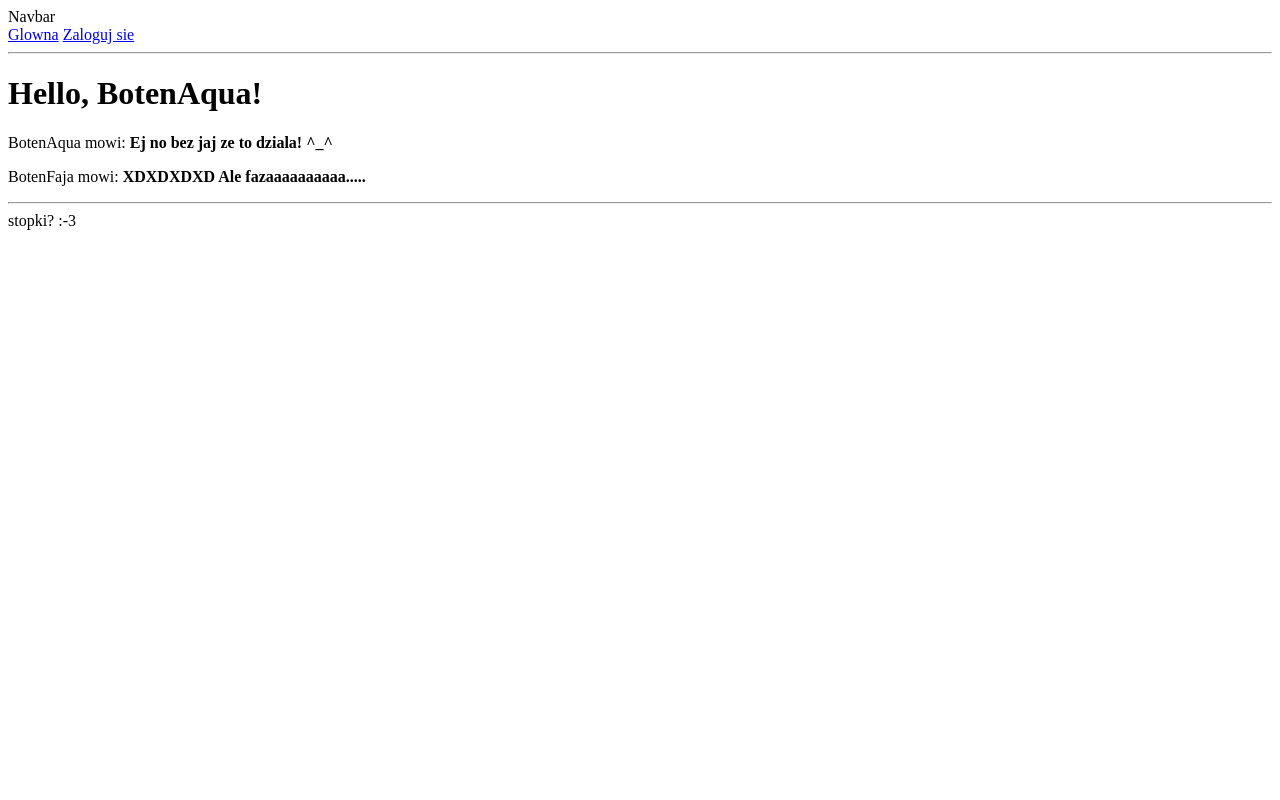
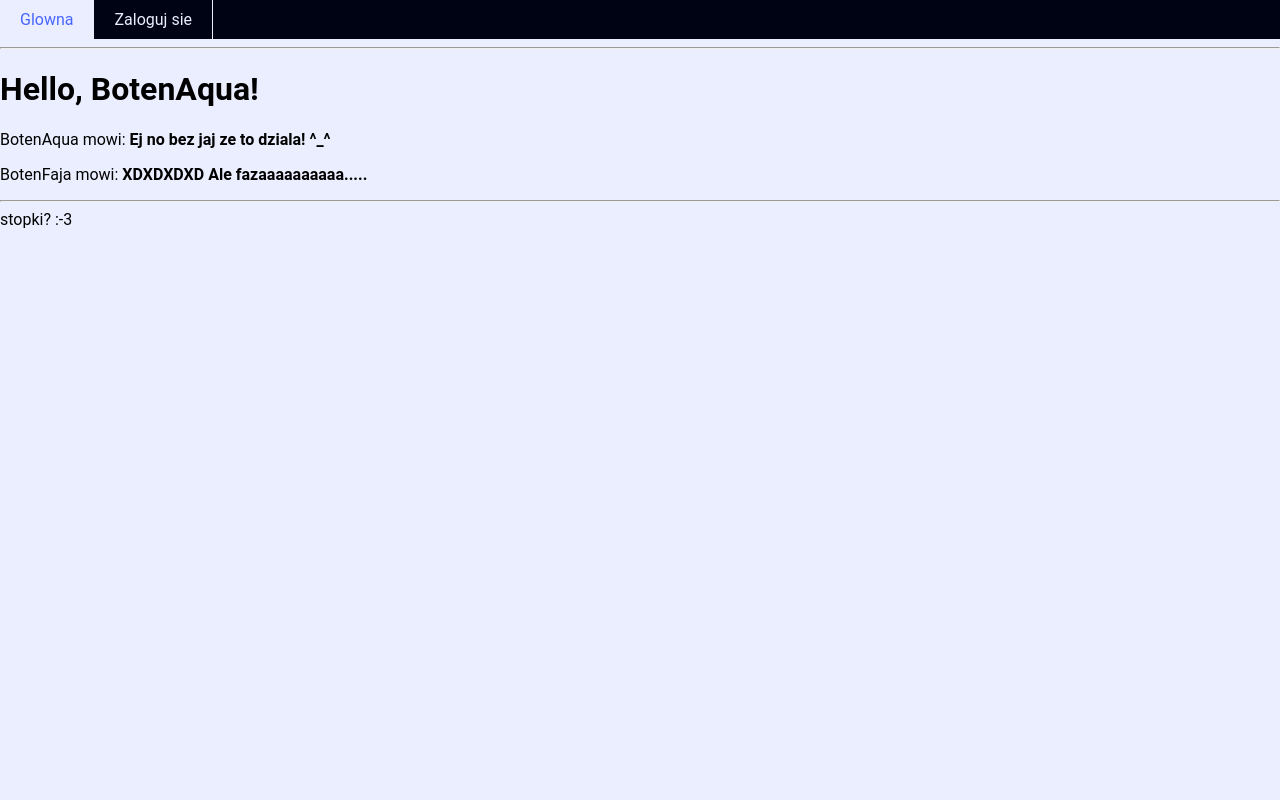
Before and after one commit to BotenAqua/Aquastan, a Flask app: page / in a window 1280 px wide. Run offline with Flask 2, Linux system fonts and the light colour scheme.

Commit message:
add css support

```diff
--- /dev/null
+++ b/app/static/css/style.css
@@ -0,0 +1,55 @@
+:root{
+  --light: #EBEEFF;
+  --dark: #000314;
+  --blu: #4766FF;
+}
+
+body{
+  background: var(--light);
+  margin: 0;
+  font-family: 'Roboto', sans-serif;
+}
+
+header{
+  position: sticky;
+  top: 0;
+}
+
+header ul{
+  list-style-type: none;
+  margin: 0;
+  padding: 0;
+  overflow: hidden;
+  background-color: var(--dark);
+}
+
+header li{
+  float: left;
+}
+
+header a{
+  display: block;
+  padding: 10px 20px;
+  text-align: center;
+  text-decoration: none;
+  color: var(--light);
+  border-right: 1px solid var(--light)
+}
+
+header a:hover{
+  background-color: var(--light);
+  color: var(--blu)
+}
+
+h2, .highlight{
+  color: var(--blu)
+}
+
+.rev{
+  background: var(--dark);
+  color: var(--light)
+}
+
+.rev .highlight{
+  color: var(--blu);
+}
--- a/app/templates/base.html
+++ b/app/templates/base.html
@@ -5,13 +5,16 @@
 		{% else %}
 			<title>Aquastan!</title>
 		{% endif %}
+		<link rel='stylesheet' href='{{ url_for('static', filename='css/style.css') }}'>
 	</head>
 	<body>
-		<div>Navbar</div>
-		<div>
-			<a href="{{ url_for('index') }}">Glowna</a>
-			<a href="{{ url_for('login') }}">Zaloguj sie</a>
-		</div>
+		<header>
+			<ul>
+				<!--moze jakis for w przyszlosci? -->
+				<li><a href="{{ url_for('index') }}">Glowna</a></li>
+				<li><a href="{{ url_for('login') }}">Zaloguj sie</a></li>
+		</ul>
+		</header>
 		<hr>
 		{% with messages = get_flashed_messages() %}
 		{% if messages %}
@@ -24,6 +27,6 @@
 		{% endwith %}
 		{% block content %}{% endblock %}
 		<hr>
-		<div>stopki? :-3</div>
+		<footer>stopki? :-3</footer>
 	</body>
 </html>
```
